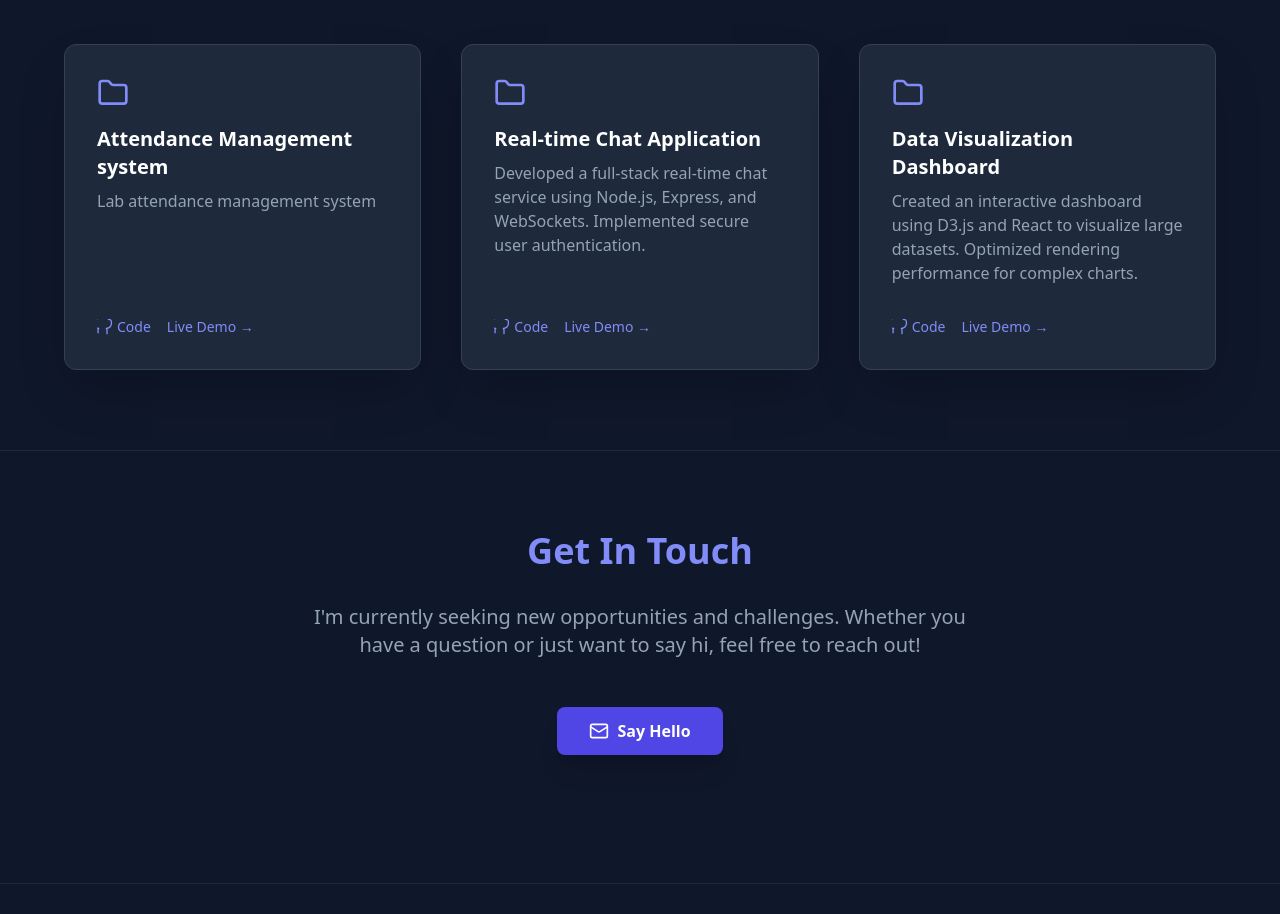
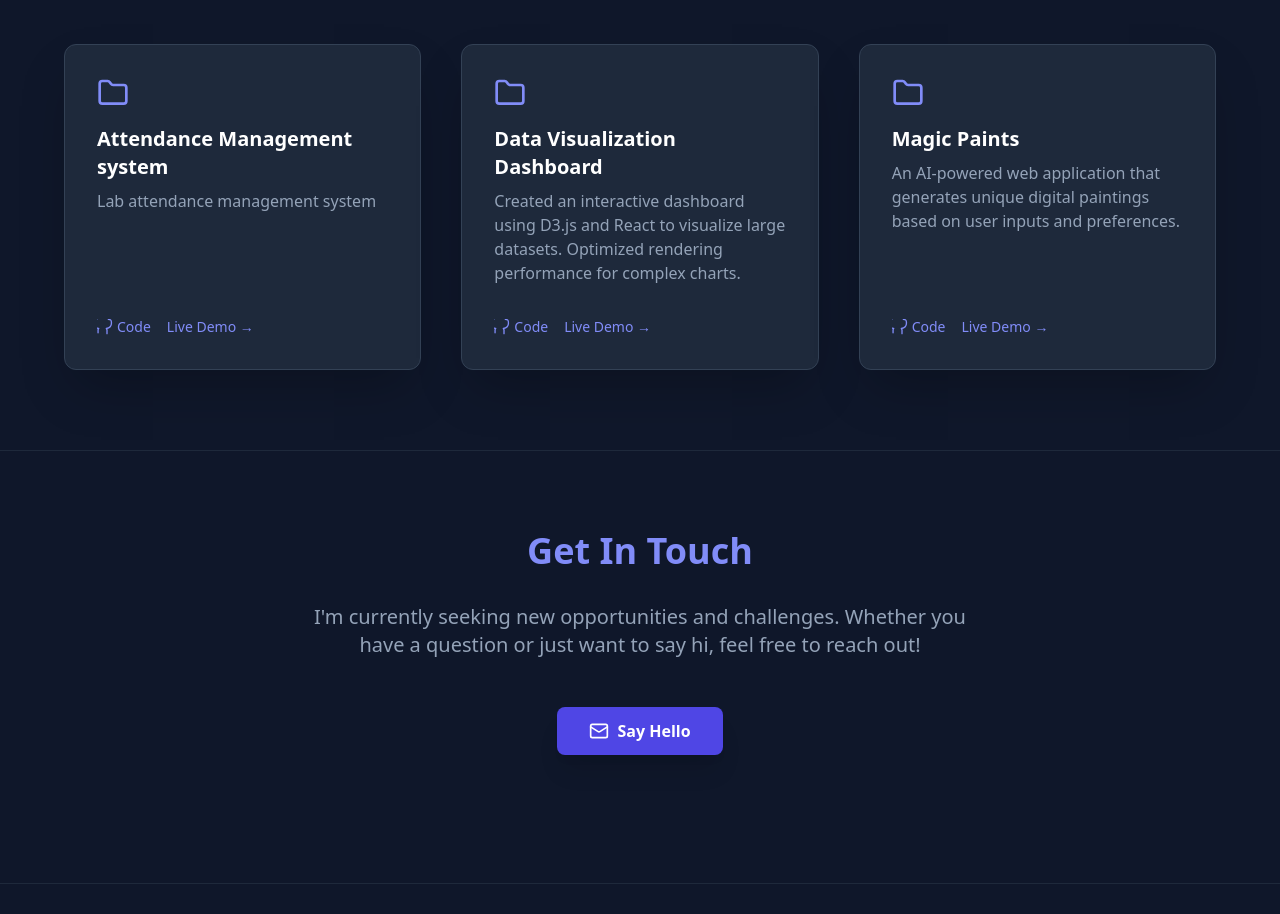
Before and after one commit to jestin-16/portfolio, a React (Create React App) app: page / in a window 1280 px wide. Shown: the part 2034-2948 px from the top of the page. Built offline with nearby package versions, Linux system fonts and the light colour scheme.

Commit message:
changes in app.js

```diff
--- a/src/App.js
+++ b/src/App.js
@@ -37,9 +37,9 @@
 ];
 
 const PROJECTS = [
-  { title: "Attendance Management system", description: "Lab attendance management system " },
-  { title: "Real-time Chat Application", description: "Developed a full-stack real-time chat service using Node.js, Express, and WebSockets. Implemented secure user authentication." },
-  { title: "Data Visualization Dashboard", description: "Created an interactive dashboard using D3.js and React to visualize large datasets. Optimized rendering performance for complex charts." },
+  { title: "Attendance Management system", description: "Lab attendance management system ", link: "https://attendancesystem-delta.vercel.app/" },
+  { title: "Data Visualization Dashboard", description: "Created an interactive dashboard using D3.js and React to visualize large datasets. Optimized rendering performance for complex charts.", link: "#" },
+  { title: "Magic Paints", description: "An AI-powered web application that generates unique digital paintings based on user inputs and preferences.", link: "#" },
 ];
 
 // --- Utility Functions ---
@@ -206,13 +206,13 @@
                 <p className="flex-grow mb-4 text-slate-400">{project.description}</p>
                 <div className="flex mt-4 space-x-4">
                   <a
-                    href="https://attendancesystem-delta.vercel.app/" // Placeholder link
+                    href=""// Placeholder link
                     className="flex items-center text-sm font-medium text-indigo-400 transition duration-200 hover:text-indigo-300"
                   >
                     <GitHubIcon className="w-4 h-4 mr-1" /> Code
                   </a>
                   <a
-                    href="#" // Placeholder link
+                    href={project.link}  // Placeholder link
                     className="text-sm font-medium text-indigo-400 transition duration-200 hover:text-indigo-300"
                   >
                     Live Demo &rarr;
```
